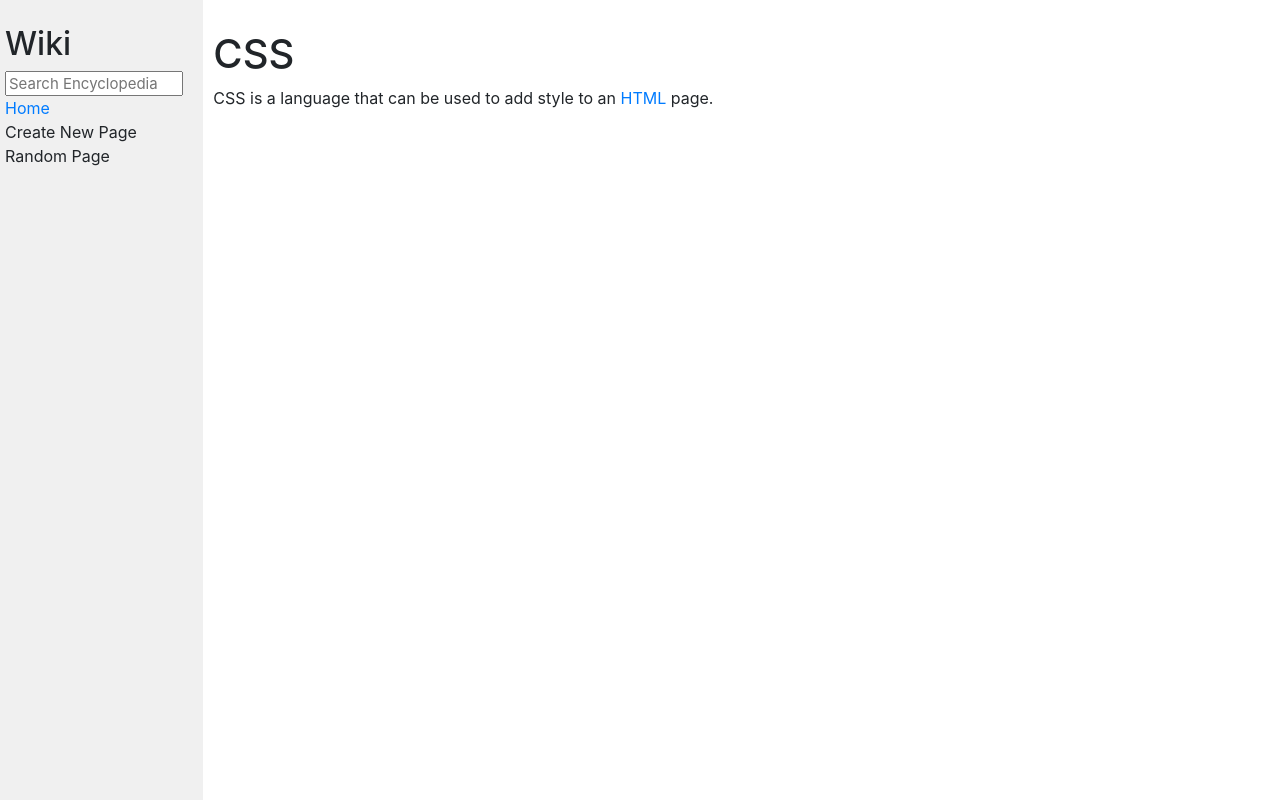
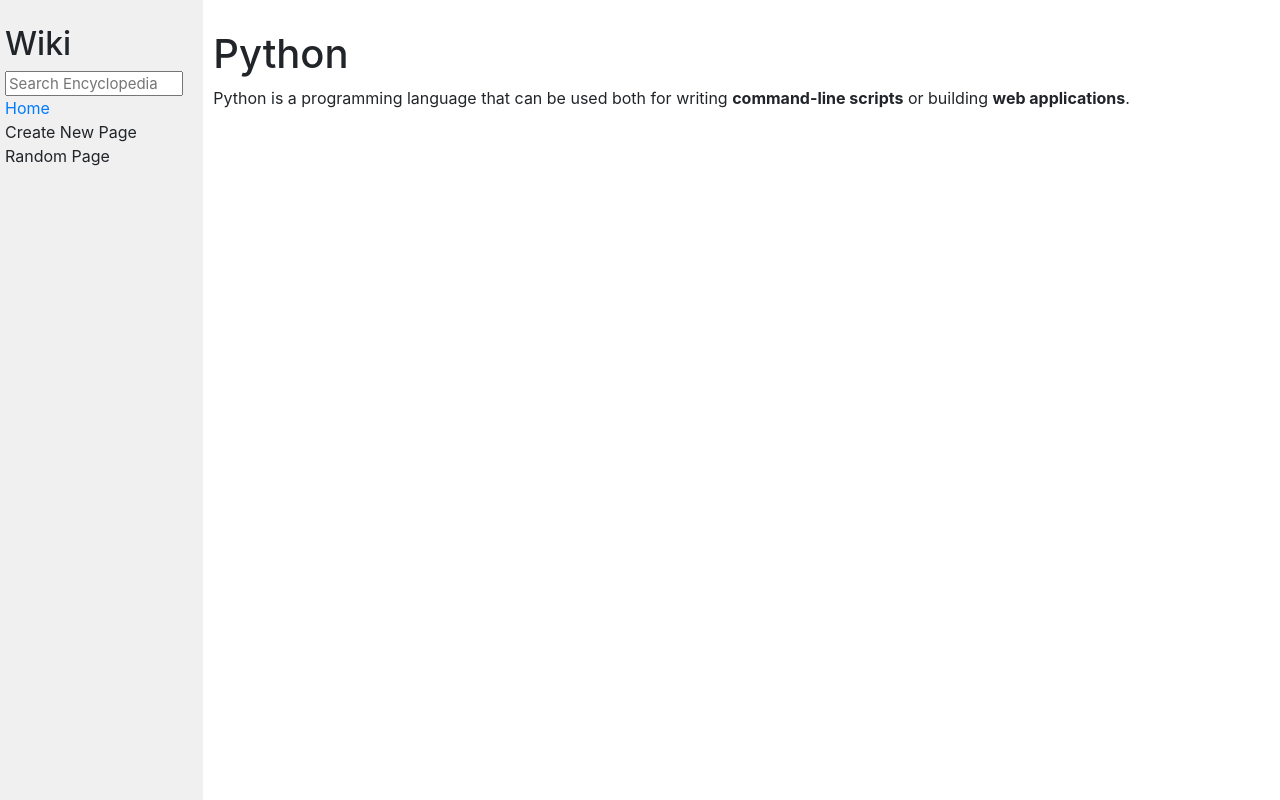
Before and after one commit to aminbeigi/CS50W-Projects, a Django app: template src/Project 0/wiki/encyclopedia/templates/encyclopedia/content.html in a window 1280 px wide. Run offline with Django 3.2, Linux system fonts and the light colour scheme; the template is opened without the code that fills it, so the values that code supplies are empty; some libraries are stand-ins or nearby versions.

```diff
--- a/src/Project 0/wiki/encyclopedia/templates/encyclopedia/filter.html
+++ b/src/Project 0/wiki/encyclopedia/templates/encyclopedia/filter.html
@@ -1,3 +1,3 @@
-<h1>CSS</h1>
+<h1>Python</h1>
 
-<p>CSS is a language that can be used to add style to an <a href="/wiki/HTML">HTML</a> page.</p>
+<p>Python is a programming language that can be used both for writing <strong>command-line scripts</strong> or building <strong>web applications</strong>.</p>
```
Also changed, not shown: src/Project 0/wiki/encyclopedia/views.py (+7 -7 lines).
